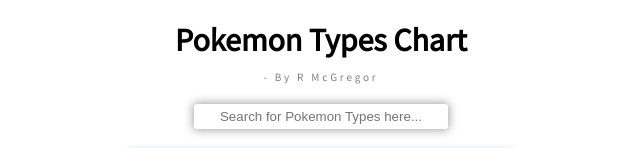
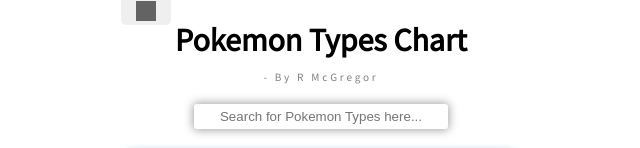
Before and after one commit to Zylifv/Pokemon-Types-Ref-App-REACT, a React (Create React App) app: page / in a window 1280 px wide. Shown: the top 148 px of the page, without its empty margins (319-959 px from the left). Built offline with nearby package versions, Linux system fonts and the light colour scheme; grey boxes are pictures that could not be loaded.

Commit message:
- added an external clickable link to the symbol at the top of each type.  - put an info tab at the top of the app for new users to understad how the app works and all its features

```diff
--- a/src/App.tsx
+++ b/src/App.tsx
@@ -3,6 +3,7 @@
 import { typesRef } from "./pokemon";
 import { colorRef } from "./colors";
 import GoTop from "./ScrollBtn";
+import InfoTabDisplay from "./InfoTabBtn";
 
 export default function App() {
   const typeNames = typesRef.map((name) => name.type);
@@ -36,6 +37,10 @@
         }}
       >
         <h2>{type.type} type</h2>
+        <a
+          href={`https://pokemondb.net/pokedex/all#type=${type.type.toLowerCase()}`}
+          target="_blank"
+        >
           <img
             src={type.svg}
             alt={`${type.type}-icon`}
@@ -45,6 +50,7 @@
               boxShadow: `0 0 20px ${type.color}`,
             }}
           />
+        </a>
 
         <div
           className="offense-info"
@@ -254,6 +260,7 @@
   return (
     <>
       <div id="wrap">
+        <InfoTabDisplay />
         <h1>Pokemon Types Chart</h1>
         <div id="sig">- By R McGregor</div>
         <GoTop />
--- /dev/null
+++ b/src/InfoTabBtn.tsx
@@ -0,0 +1,38 @@
+import { useState, useEffect } from "react";
+
+const InfoTabDisplay = () => {
+  const [infoDisplay, setInfoDisplay] = useState(false);
+
+  return (
+    <>
+      <button
+        type="button"
+        id="info-tab-btn"
+        onClick={() => {
+          setInfoDisplay(!infoDisplay);
+        }}
+      >
+        <img
+          id="info-tab-svg"
+          src={
+            infoDisplay
+              ? "https://www.svgrepo.com/show/155822/up-arrow-angle.svg"
+              : "https://www.svgrepo.com/show/102662/arrow-down-angle.svg"
+          }
+          alt="down-arrow-symbol"
+        />
+      </button>
+      <p id={infoDisplay ? "information" : "hide-information"}>
+        Use the search bar to find a desired Pokemon type or scroll to search
+        though all current types. The type charts show offensive and defensive
+        properties including immunities and no-effect match-ups. Each property
+        symbol is a clickable button that will take you to that types chart. The
+        type symbol at the top of each chart is an external link that lists all
+        Pokemon that currently possess that type.
+        <p>Have fun!</p>
+      </p>
+    </>
+  );
+};
+
+export default InfoTabDisplay;
--- a/src/styles.css
+++ b/src/styles.css
@@ -44,8 +44,50 @@
   justify-content: center;
   margin: 0px;
   height: 25px;
-  line-height: 20px;
+  line-height: 21px;
   color: white;
+}
+
+#info-tab-btn {
+  position: fixed;
+  top: 0;
+  width: 50px;
+  height: 25px;
+  align-items: center;
+  border: none;
+  border-radius: 0px 0px 5px 5px;
+  z-index: 5;
+}
+
+#info-tab-svg {
+  margin: auto;
+  width: 20px;
+  height: 20px;
+  filter: invert(84%) sepia(0%) saturate(1499%) hue-rotate(211deg)
+    brightness(86%) contrast(79%);
+}
+
+#information {
+  margin: auto;
+  position: fixed;
+  top: -20px;
+  padding-top: 30px;
+  width: 400px;
+  height: 180px;
+  margin-top: 20px;
+  text-align: center;
+  background: white;
+  border-radius: 0px 0px 5px 5px;
+  box-shadow: rgba(17, 12, 46, 0.15) 0px 12px 25px 0px;
+}
+
+#hide-information {
+  display: none;
+}
+
+#info-tab-btn:hover > img {
+  filter: invert(13%) sepia(6%) saturate(899%) hue-rotate(211deg)
+    brightness(95%) contrast(88%);
 }
 
 .icon {
@@ -149,9 +191,9 @@
   display: flex;
   width: 250px;
   height: 23px;
-  -webkit-box-shadow: 0px 0px 10px 1px rgba(160,162,159, 1);
-  -moz-box-shadow: 0px 0px 10px 1px rgba(160,162,159, 1);
-  box-shadow: 0px 0px 10px 1px rgba(160,162,159, 1);
+  -webkit-box-shadow: 0px 0px 10px 1px rgba(160, 162, 159, 1);
+  -moz-box-shadow: 0px 0px 10px 1px rgba(160, 162, 159, 1);
+  box-shadow: 0px 0px 10px 1px rgba(160, 162, 159, 1);
   text-align: center;
   border-radius: 3px;
   border: none;
@@ -167,6 +209,7 @@
 
 a {
   text-decoration: none;
+  /*text-shadow: 1px 0 0 #2c2b30, 0 -1px 0 #2c2b30, 0 1px 0 #2c2b30, -1px 0 0 #2c2b30;*/
 }
 
 .btn {
@@ -186,7 +229,8 @@
 }
 
 .btn:hover > #up-arrow {
-  filter: invert(13%) sepia(6%) saturate(899%) hue-rotate(211deg) brightness(95%) contrast(88%);
+  filter: invert(13%) sepia(6%) saturate(899%) hue-rotate(211deg)
+    brightness(95%) contrast(88%);
 }
 
 .hideBtn {
@@ -195,7 +239,8 @@
 
 #up-arrow {
   width: 30px;
-  filter: invert(84%) sepia(0%) saturate(1499%) hue-rotate(211deg) brightness(86%) contrast(79%);
+  filter: invert(84%) sepia(0%) saturate(1499%) hue-rotate(211deg)
+    brightness(86%) contrast(79%);
 }
 
 #sig {
```
Lines whose indentation alone changed are shown as unchanged.
